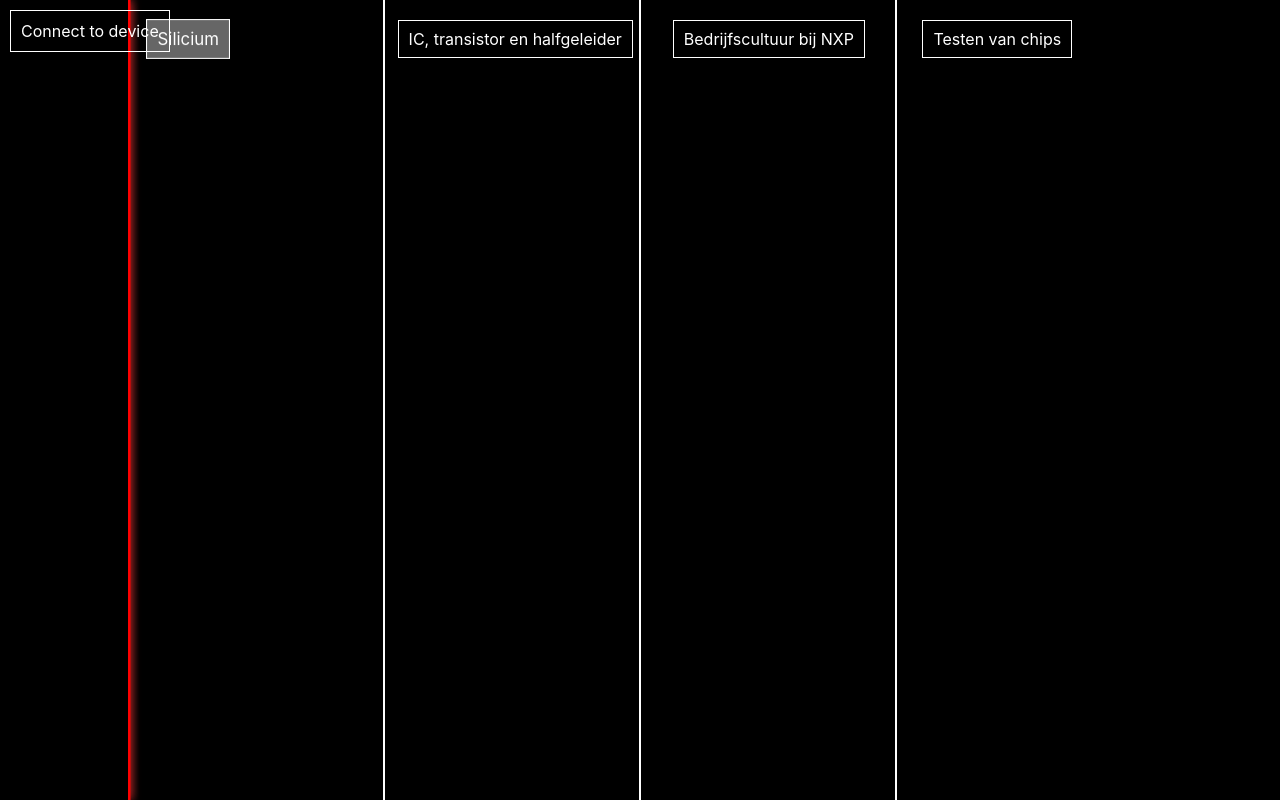
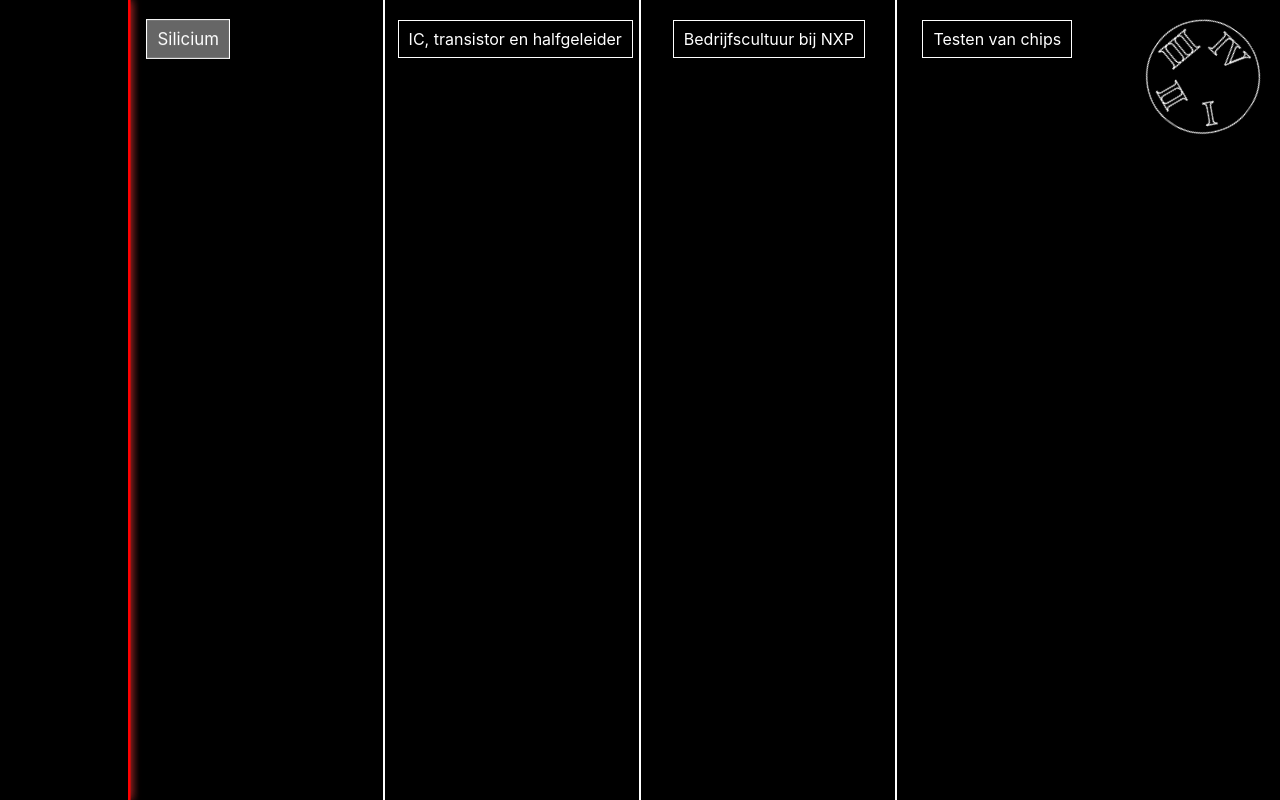
Before and after one commit to goudreinette/radio-web, a plain HTML site: page index.html in a window 1280 px wide. Drawn offline with nearby package versions, Linux system fonts and the light colour scheme; a web font is replaced by a local one.

Commit message:
Add knob SVG that mirrors the button rotation and pops up the serial connection dialog

```diff
--- a/index.html
+++ b/index.html
@@ -1,7 +1,11 @@
 <div id="app">
-    <button class="setup-serial" @click="setupSerial()">
-        Connect to device
-    </button>
+
+    <img class="setup-serial"
+         :class="{connected: connected}"
+         src="./knob.svg"
+         @click="setupSerial()"
+         :style="{transform: `rotate(${cursor * 340 + 35}deg)`}"
+    >
 
     <canvas class="glslCanvas noise-background"
             data-fragment-url="shader.frag" :width="width" :height="height"
@@ -11,7 +15,7 @@
         <img class="background" v-for="channel in channels" :src="channel.background" :style="{opacity: channel.volume * .5}"/>
     </div>
 
-    <audio class="noise" src="./audio/noise.wav" :volume="Math.min(volumeNoise / 4, 0.25)" autoplay></audio>
+    <audio class="noise" src="./audio/noise.wav" :volume="Math.min(volumeNoise / 4, 0.25)" autoplay loop></audio>
 
     <div class="channels-container">
         <svg>
@@ -24,7 +28,7 @@
 
         <div class="grid">
             <div class="channel" v-for="(channel, i) in channels" :class="{closest: closestChannel == i}">
-                <audio :src="channel.audioSrc" :volume="channel.volume" autoplay></audio>
+                <audio :src="channel.audioSrc" :volume="channel.volume" autoplay loop></audio>
 
                 <div class="title">
                     {{channel.title}}
@@ -79,7 +83,9 @@
                 width: innerWidth,
                 height: innerHeight,
 
-                message: 'Hello Vue!'
+                message: 'Hello Vue!',
+
+                connected: false
             }
         },
 
@@ -97,6 +103,8 @@
                         .pipeThrough(new TransformStream(new LineBreakTransformer()))
                         .getReader();
 
+                    this.connected = true;
+
                     while (true) {
                         const {value, done} = await reader.read();
                         if (value) {
@@ -104,7 +112,6 @@
                             this.cursor = lerp(number / 4096, this.cursor, 0.9);
                         }
                         if (done) {
-                            debugger
                             console.log('[readLoop] DONE', done);
                             reader.releaseLock();
                             break;
@@ -250,18 +257,46 @@
     | Header
     |--------------------------------------------------------------------------
     */
-    button.setup-serial {
-        position: absolute;
+    .setup-serial {
+        position: fixed;
         top: 10px;
-        left: 10px;
+        right: 10px;
         z-index: 10;
         padding: 10px;
         background: none;
-        border: 1px solid white;
-        color: white;
-        font-family: Inter;
-        font-size: 16px;
         cursor: pointer;
+    }
+
+    .setup-serial:not(.connected) {
+        animation: blink 1s infinite;
+    }
+
+    .setup-serial.connected {
+        /*animation: rotate-a-bit-every-now-and-then 10s infinite;*/
+    }
+
+    @keyframes blink {
+        0% {
+            opacity: 1;
+        }
+        50% {
+            opacity: 0.5;
+        }
+        100% {
+            opacity: 1;
+        }
+    }
+
+    @keyframes rotate-a-bit-every-now-and-then {
+        0% {
+            transform: rotate(0deg);
+        }
+        50% {
+            transform: rotate(20deg);
+        }
+        100% {
+            transform: rotate(0deg);
+        }
     }
 
 
```
Also changed, not shown: webserial-demo.html (+0 -2 lines), knob.svg (added).
